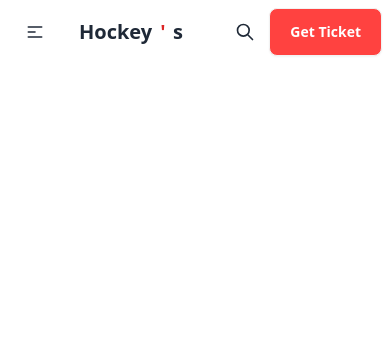
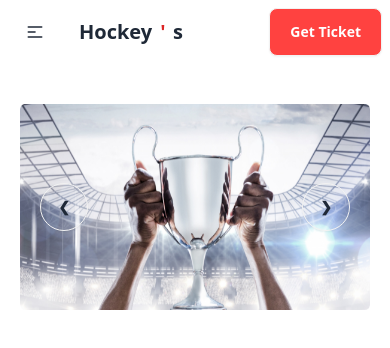
Before and after one commit to bidhanroy578/b9-a3, a plain HTML site: page index.html in a window 390 px wide. Drawn offline with nearby package versions, Linux system fonts and the light colour scheme.

Commit message:
carousel done

```diff
--- a/index.html
+++ b/index.html
@@ -53,7 +53,7 @@
                 </div>
                 <div class="navbar-end">
                     <!-- search icon  -->
-                    <button class="btn btn-ghost btn-circle">
+                    <button class="btn btn-ghost btn-circle hidden md:flex">
                         <svg xmlns="http://www.w3.org/2000/svg" class="h-5 w-5" fill="none" viewBox="0 0 24 24"
                             stroke="currentColor">
                             <path stroke-linecap="round" stroke-linejoin="round" stroke-width="2"
@@ -67,9 +67,30 @@
         </nav>
     </header>
 
+    <main>
+        <!-- carousel here  -->
+        <section>
+            <div class="mt-10 rounded-3xl ml-5 mr-5">
+                <div class="carousel w-full">
+                    <div id="slide1" class="carousel-item relative w-full">
+                        <img src="/Images/1.png" class="w-full" />
+                        <div class="absolute flex justify-between  transform -translate-y-1/2 left-5 right-5 top-1/2">
+                            <a href="#slide2" class="btn btn-circle bg-transparent">❮</a>
+                            <a href="#slide2" class="btn btn-circle bg-transparent">❯</a>
+                        </div>
+                    </div>
+                    <div id="slide2" class="carousel-item relative w-full">
+                        <img src="/Images/2.png" class="w-full" />
+                        <div class="absolute flex justify-between transform -translate-y-1/2 left-5 right-5 top-1/2">
+                            <a href="#slide1" class="btn btn-circle bg-transparent">❮</a>
+                            <a href="#slide1" class="btn btn-circle bg-transparent">❯</a>
+                        </div>
+                    </div>
 
-    <main>
-
+                </div>
+            </div>
+            </div>
+        </section>
     </main>
     <footer>
 
```
